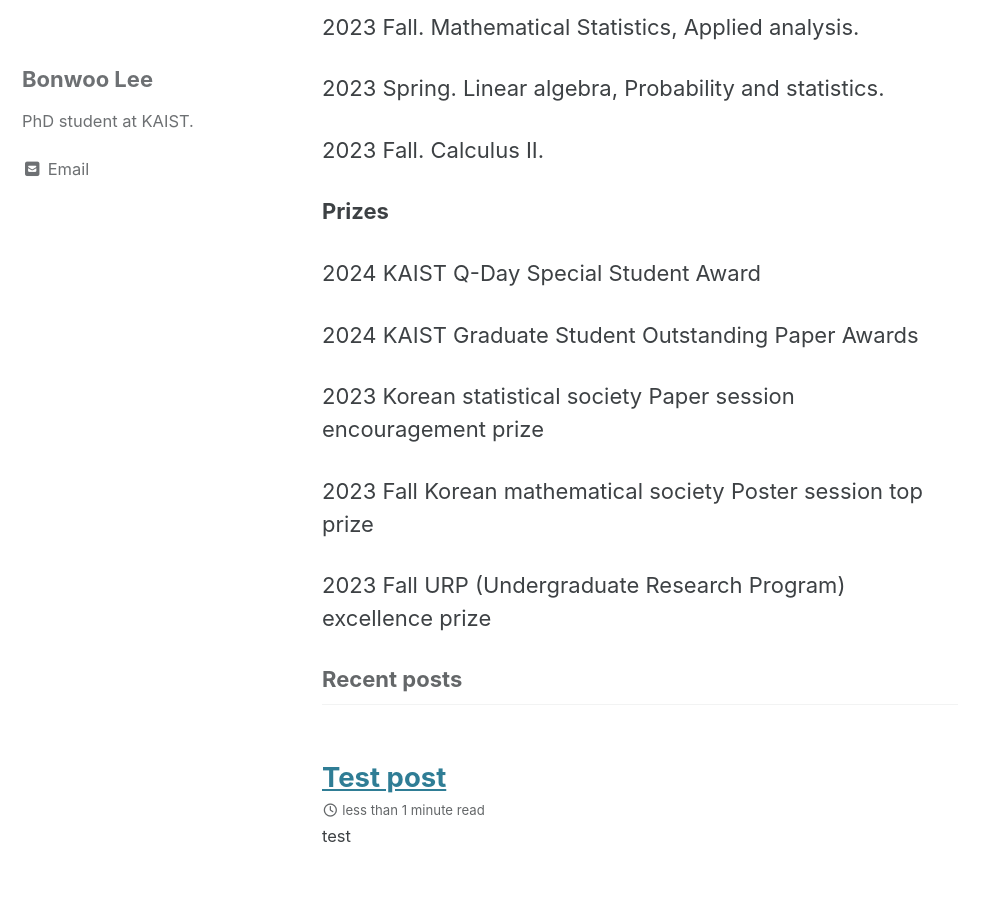
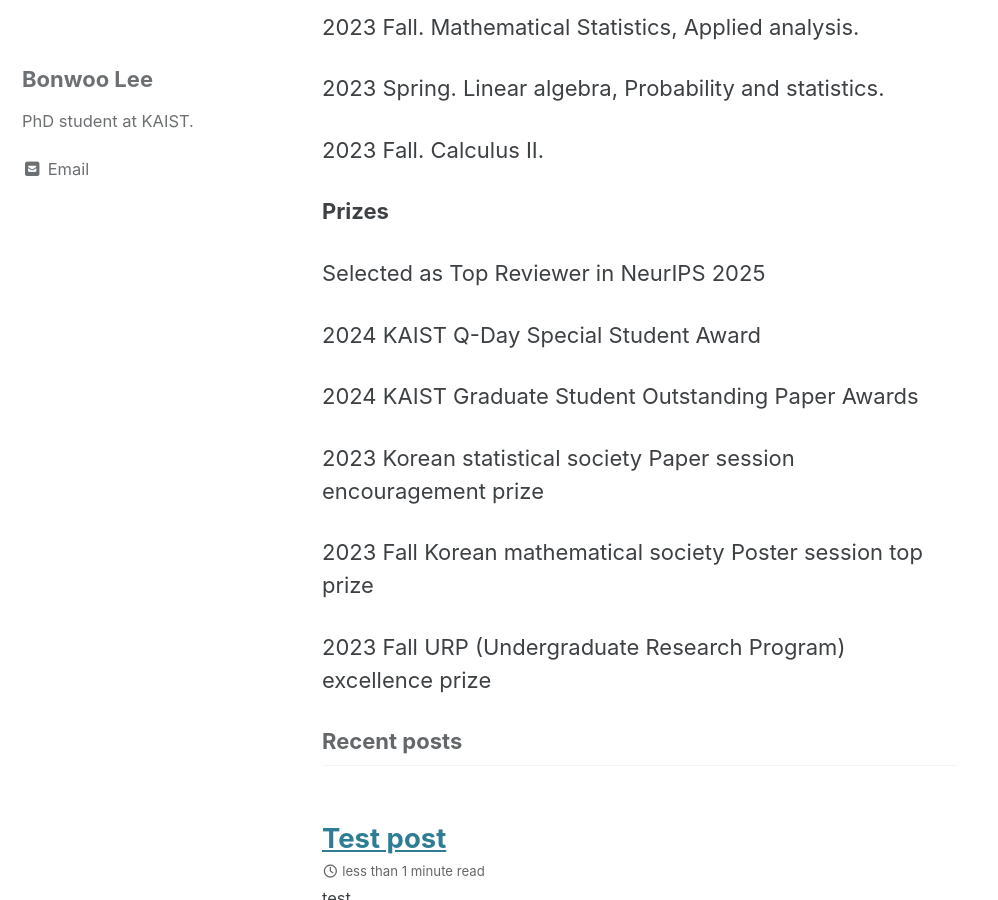
Before and after one commit to righthim/righthim.github.io, a Jekyll site: the page built from index.md, in a window 1280 px wide and 900 px high, scrolled down 1383 px. Shown: the whole window, without its empty margins (0-998 px from the left). Built offline with Jekyll 4.4.1, drawn with Linux system fonts in a browser that asks for light colours; cached includes are drawn as plain includes.

Commit message:
Add NeurIPS 2025 Top Reviewer selection

```diff
--- a/index.md
+++ b/index.md
@@ -40,6 +40,8 @@ __TA__
 
 __Prizes__
 
+Selected as Top Reviewer in NeurIPS 2025
+
 2024 KAIST Q-Day Special Student Award
 
 2024 KAIST Graduate Student Outstanding Paper Awards
```
